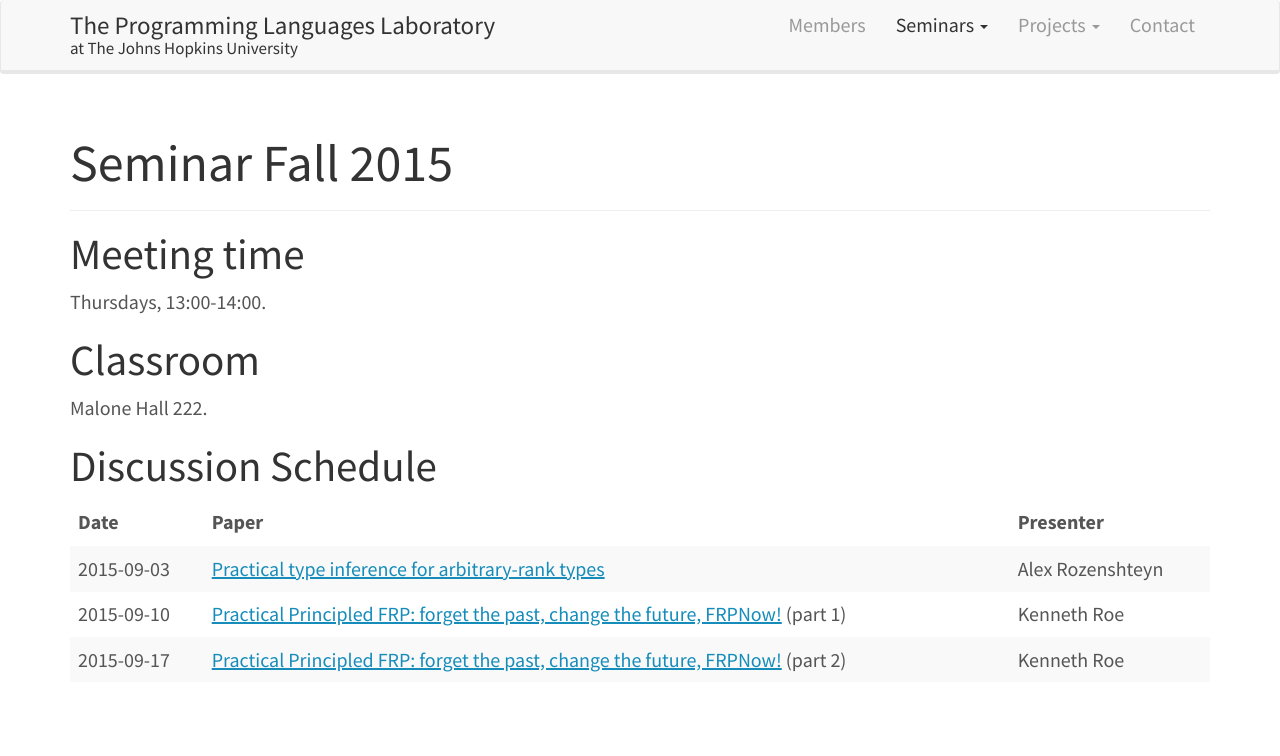
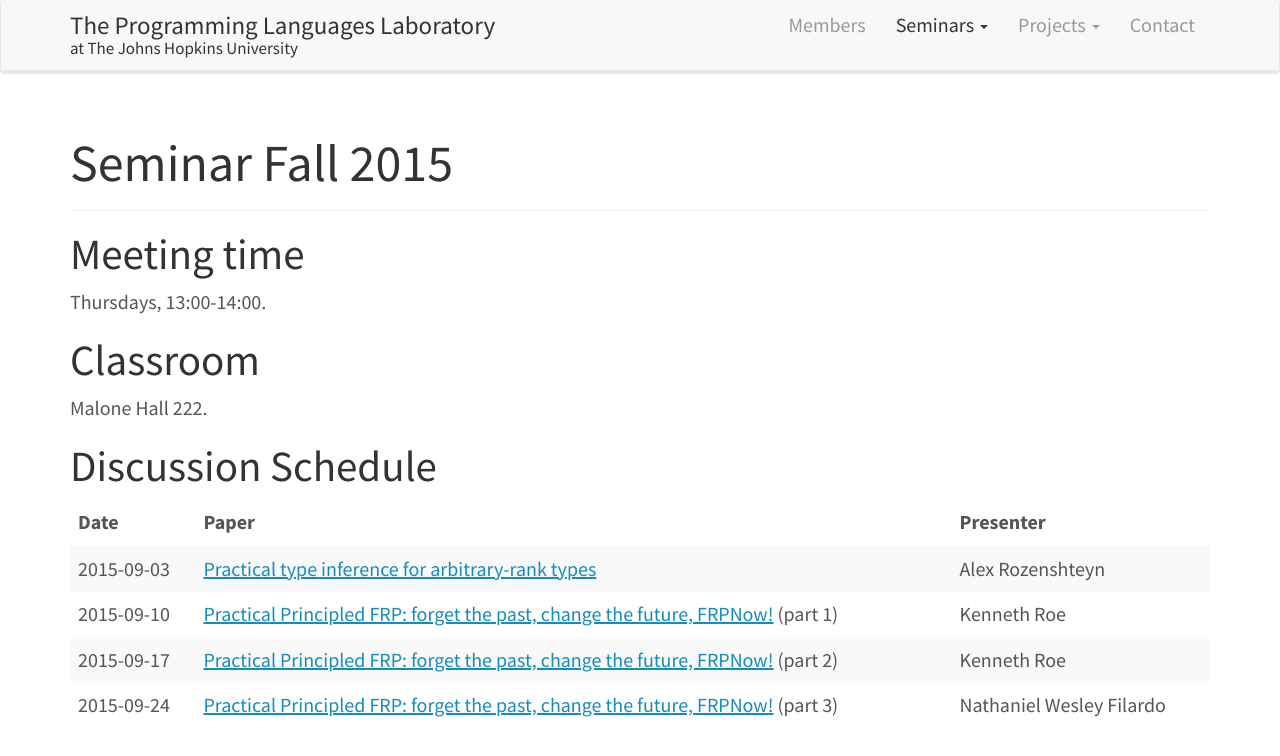
Before and after one commit to JHU-PL-Lab/www-pl-lab, a Jekyll site: the page built from seminars/fall-2015.md, in a window 1280 px wide. Shown: the top 756 px of the page. Built offline with Jekyll 4.4.1, drawn with Linux system fonts in a browser that asks for light colours.

Commit message:
Add seminar 2015-09-24

```diff
--- a/seminars/fall-2015.md
+++ b/seminars/fall-2015.md
@@ -16,8 +16,9 @@ Malone Hall 222.
 Discussion Schedule
 -------------------
 
-|       Date | Paper                                                                                                                         | Presenter        |
-|------------+-------------------------------------------------------------------------------------------------------------------------------+------------------|
-| 2015-09-03 | [Practical type inference for arbitrary-rank types](http://research.microsoft.com/en-us/um/people/simonpj/papers/higher-rank) | Alex Rozenshteyn |
-| 2015-09-10 | [Practical Principled FRP: forget the past, change the future, FRPNow!](http://dl.acm.org/citation.cfm?id=2784752) (part 1)   | Kenneth Roe      |
-| 2015-09-17 | [Practical Principled FRP: forget the past, change the future, FRPNow!](http://dl.acm.org/citation.cfm?id=2784752) (part 2)   | Kenneth Roe      |
+|       Date | Paper                                                                                                                         | Presenter                |
+|------------+-------------------------------------------------------------------------------------------------------------------------------+--------------------------|
+| 2015-09-03 | [Practical type inference for arbitrary-rank types](http://research.microsoft.com/en-us/um/people/simonpj/papers/higher-rank) | Alex Rozenshteyn         |
+| 2015-09-10 | [Practical Principled FRP: forget the past, change the future, FRPNow!](http://dl.acm.org/citation.cfm?id=2784752) (part 1)   | Kenneth Roe              |
+| 2015-09-17 | [Practical Principled FRP: forget the past, change the future, FRPNow!](http://dl.acm.org/citation.cfm?id=2784752) (part 2)   | Kenneth Roe              |
+| 2015-09-24 | [Practical Principled FRP: forget the past, change the future, FRPNow!](http://dl.acm.org/citation.cfm?id=2784752) (part 3)   | Nathaniel Wesley Filardo |
```
